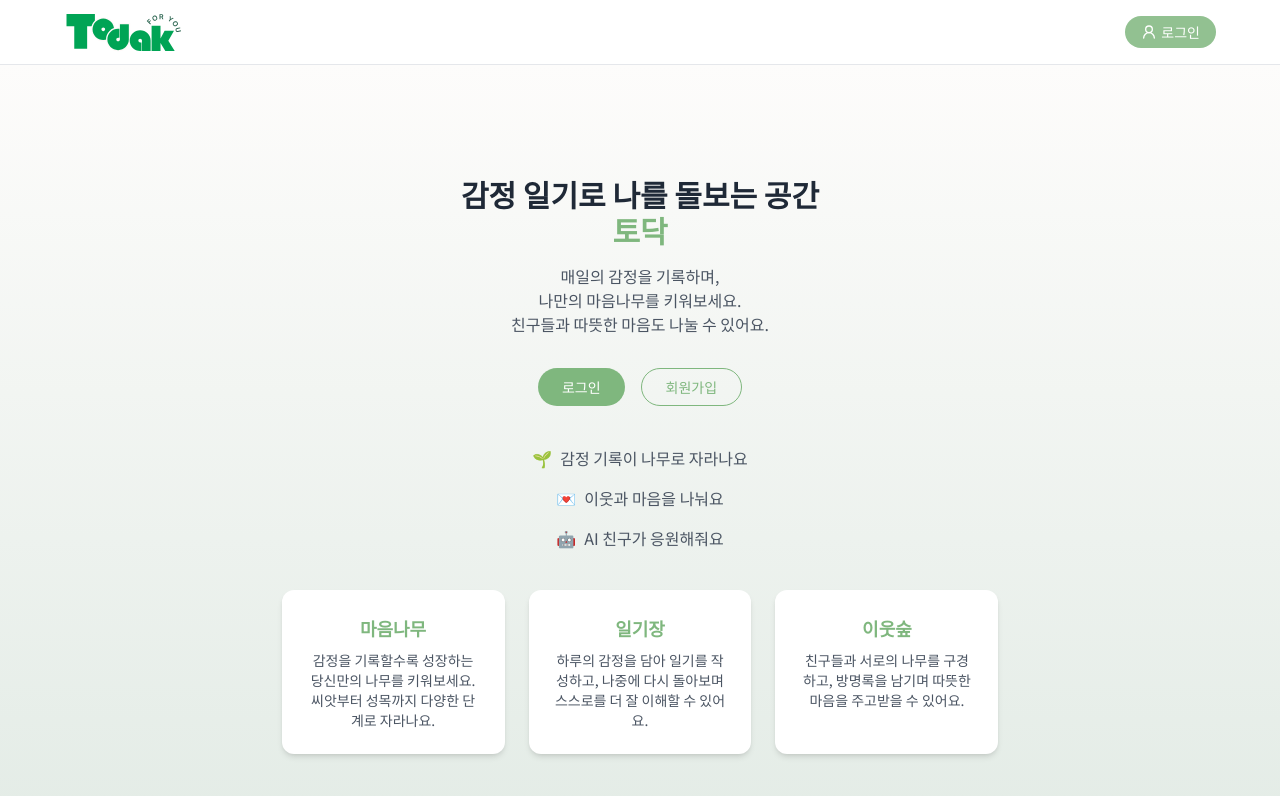
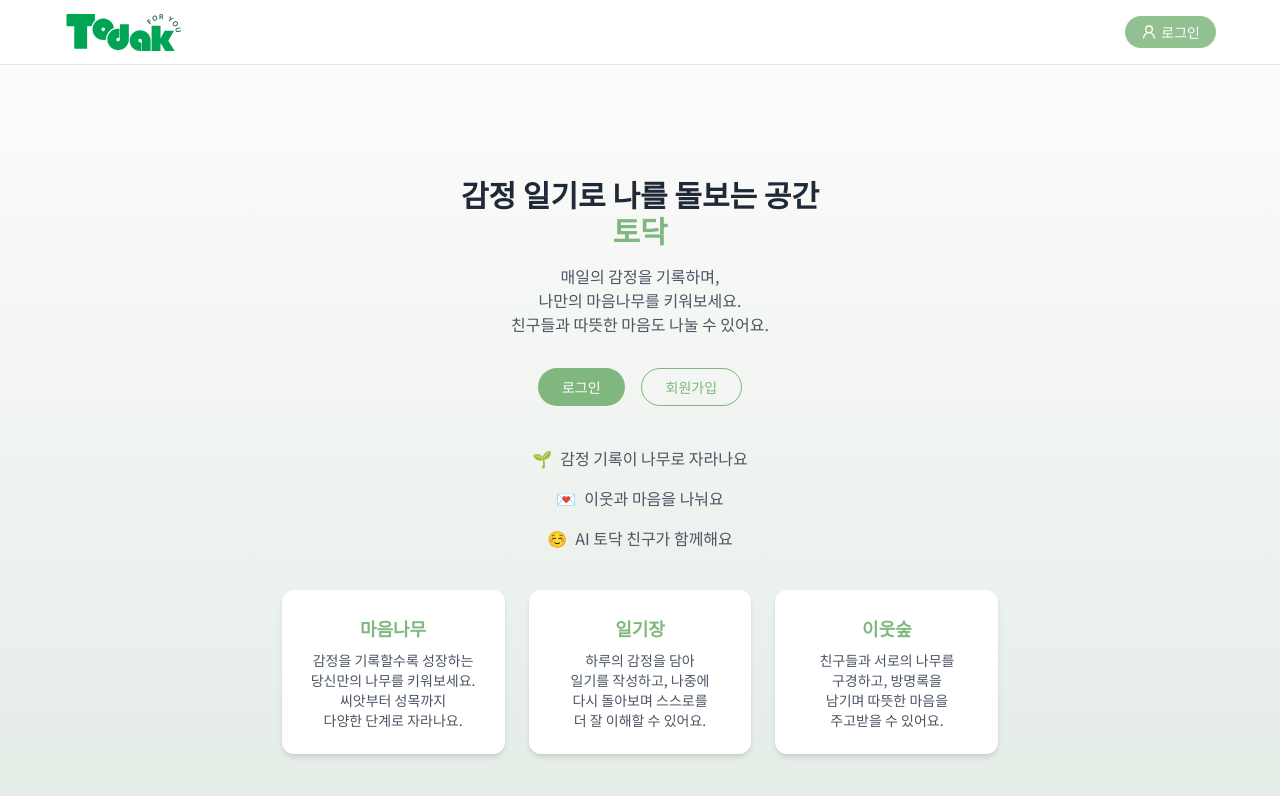
Before and after one commit to GDG-on-Campus-KNU/4th-SC-TEAM1-FE, a React (Vite) app: page / in a window 1280 px wide. Shown: the top 796 px of the page. Built offline with nearby package versions, Linux system fonts and the light colour scheme.

Commit message:
feat(main): 메인페이지에서 로그인, 회원가입 연결

```diff
--- a/src/pages/mind-tree/ui/LoggedOut.tsx
+++ b/src/pages/mind-tree/ui/LoggedOut.tsx
@@ -1,4 +1,8 @@
-export const LoggedOut = () => {
+type LoggedOutProps = {
+  setModal: (modal: 'login' | 'register') => void;
+};
+
+export const LoggedOut = ({ setModal }: LoggedOutProps) => {
   return (
     <div className="flex min-h-screen w-full animate-fade-in flex-col items-center justify-center bg-gradient-to-b from-[#fdfcfb] to-[#e2ebe5] px-4 py-12 text-center">
       <h1 className="animate-fade-in-up mb-4 text-2xl font-bold leading-snug text-gray-800 md:text-3xl">
@@ -16,10 +20,16 @@ export const LoggedOut = () => {
       </p>
 
       <div className="animate-fade-in-up mb-10 flex flex-col gap-3 delay-200 sm:flex-row sm:gap-4">
-        <button className="rounded-full bg-primary px-6 py-2 text-sm font-medium text-white transition-colors hover:bg-primary/90">
+        <button
+          onClick={() => setModal('login')}
+          className="rounded-full bg-primary px-6 py-2 text-sm font-medium text-white transition-colors hover:bg-primary/90"
+        >
           로그인
         </button>
-        <button className="rounded-full border border-primary px-6 py-2 text-sm font-medium text-primary transition-colors hover:bg-primary/10">
+        <button
+          onClick={() => setModal('register')}
+          className="rounded-full border border-primary px-6 py-2 text-sm font-medium text-primary transition-colors hover:bg-primary/10"
+        >
           회원가입
         </button>
       </div>
@@ -34,8 +44,8 @@ export const LoggedOut = () => {
           <span>이웃과 마음을 나눠요</span>
         </div>
         <div className="flex items-center gap-2">
-          <span>🤖</span>
-          <span>AI 친구가 응원해줘요</span>
+          <span>☺️</span>
+          <span>AI 토닥 친구가 함께해요</span>
         </div>
       </div>
 
@@ -43,7 +53,7 @@ export const LoggedOut = () => {
       <div className="flex flex-col gap-6 px-4 sm:w-4/5 md:w-3/5 md:flex-row">
         <div className="flex-1 rounded-xl bg-white p-6 text-center shadow-md">
           <h3 className="mb-2 text-lg font-semibold text-primary">마음나무</h3>
-          <p className="text-sm text-gray-600">
+          <p className="text-balance break-keep text-sm text-gray-600">
             감정을 기록할수록 성장하는 당신만의 나무를 키워보세요. 씨앗부터 성목까지 다양한 단계로
             자라나요.
           </p>
@@ -51,7 +61,7 @@ export const LoggedOut = () => {
 
         <div className="flex-1 rounded-xl bg-white p-6 text-center shadow-md">
           <h3 className="mb-2 text-lg font-semibold text-primary">일기장</h3>
-          <p className="text-sm text-gray-600">
+          <p className="text-balance break-keep text-sm text-gray-600">
             하루의 감정을 담아 일기를 작성하고, 나중에 다시 돌아보며 스스로를 더 잘 이해할 수
             있어요.
           </p>
@@ -59,7 +69,7 @@ export const LoggedOut = () => {
 
         <div className="flex-1 rounded-xl bg-white p-6 text-center shadow-md">
           <h3 className="mb-2 text-lg font-semibold text-primary">이웃숲</h3>
-          <p className="text-sm text-gray-600">
+          <p className="text-balance break-keep text-sm text-gray-600">
             친구들과 서로의 나무를 구경하고, 방명록을 남기며 따뜻한 마음을 주고받을 수 있어요.
           </p>
         </div>
--- a/src/pages/mind-tree/ui/MindTreePage.tsx
+++ b/src/pages/mind-tree/ui/MindTreePage.tsx
@@ -1,8 +1,18 @@
+import { useState } from 'react';
+
+import { AuthModal } from '@shared/components';
+
 import { LoggedIn } from './LoggedIn';
 import { LoggedOut } from './LoggedOut';
 
-const isLoggedIn = false;
+export const MindTreePage = () => {
+  const [modal, setModal] = useState<'login' | 'register' | null>(null);
+  const isLoggedIn = false;
 
-export const MindTreePage = () => {
-  return isLoggedIn ? <LoggedIn /> : <LoggedOut />;
+  return (
+    <>
+      {isLoggedIn ? <LoggedIn /> : <LoggedOut setModal={setModal} />}
+      <AuthModal modal={modal} setModal={setModal} />
+    </>
+  );
 };
```
